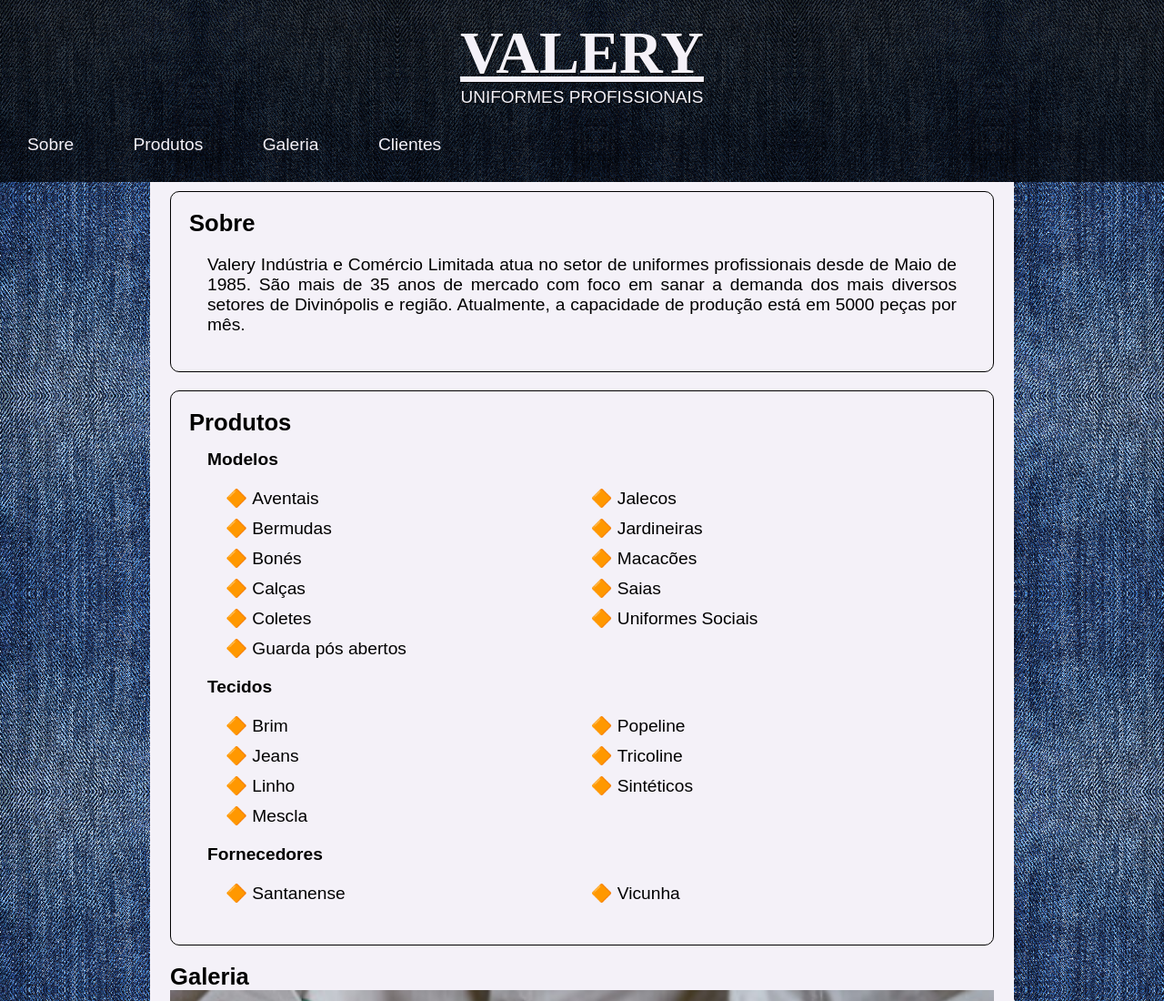
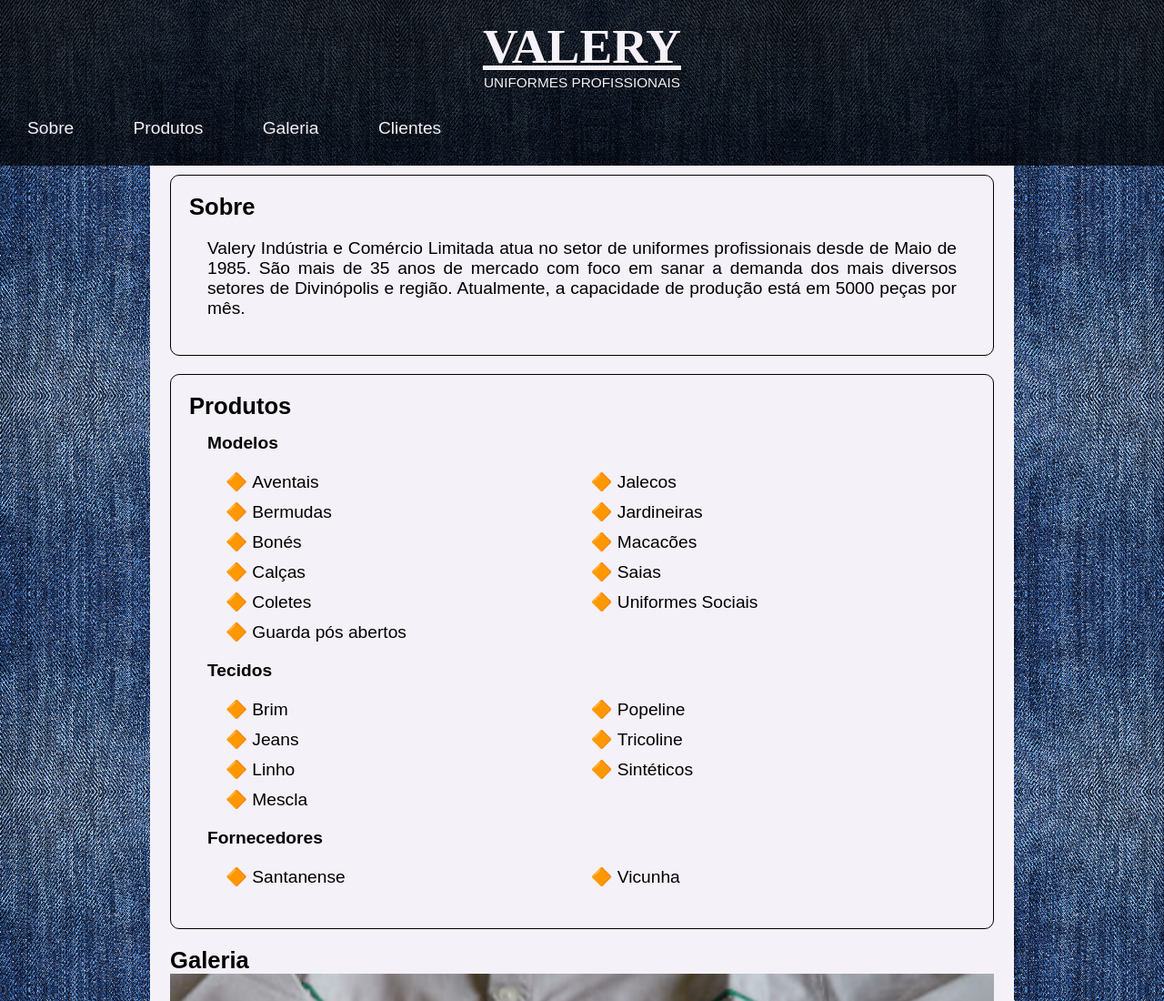
Before and after one commit to vnszero/valery_uniformes, a plain HTML site: page index.html in a window 1280 px wide. Shown: the top 1100 px of the page at 91% size. Drawn offline with Linux system fonts and the light colour scheme.

Commit message:
logo adjusted size

```diff
--- a/index.html
+++ b/index.html
@@ -10,8 +10,10 @@
 </head>
 <body>
     <header>
-        <h1>VALERY</h1>
-        <p>UNIFORMES PROFISSIONAIS</p>
+        <div class="logo">
+            <h1>VALERY</h1>
+            <p>UNIFORMES PROFISSIONAIS</p>
+        </div>
         <nav>
             <a href="#about">Sobre</a>
             <a href="#products">Produtos</a>
--- a/styles/style.css
+++ b/styles/style.css
@@ -106,6 +106,12 @@ section{
     list-style-position: inside;
     columns: 2;
 }
+.logo > h1{
+    font-size: 4.2vw;
+}
+.logo > p{
+    font-size: 1.2vw;
+}
 .nostyle{
     list-style-type: none;
 }
```
